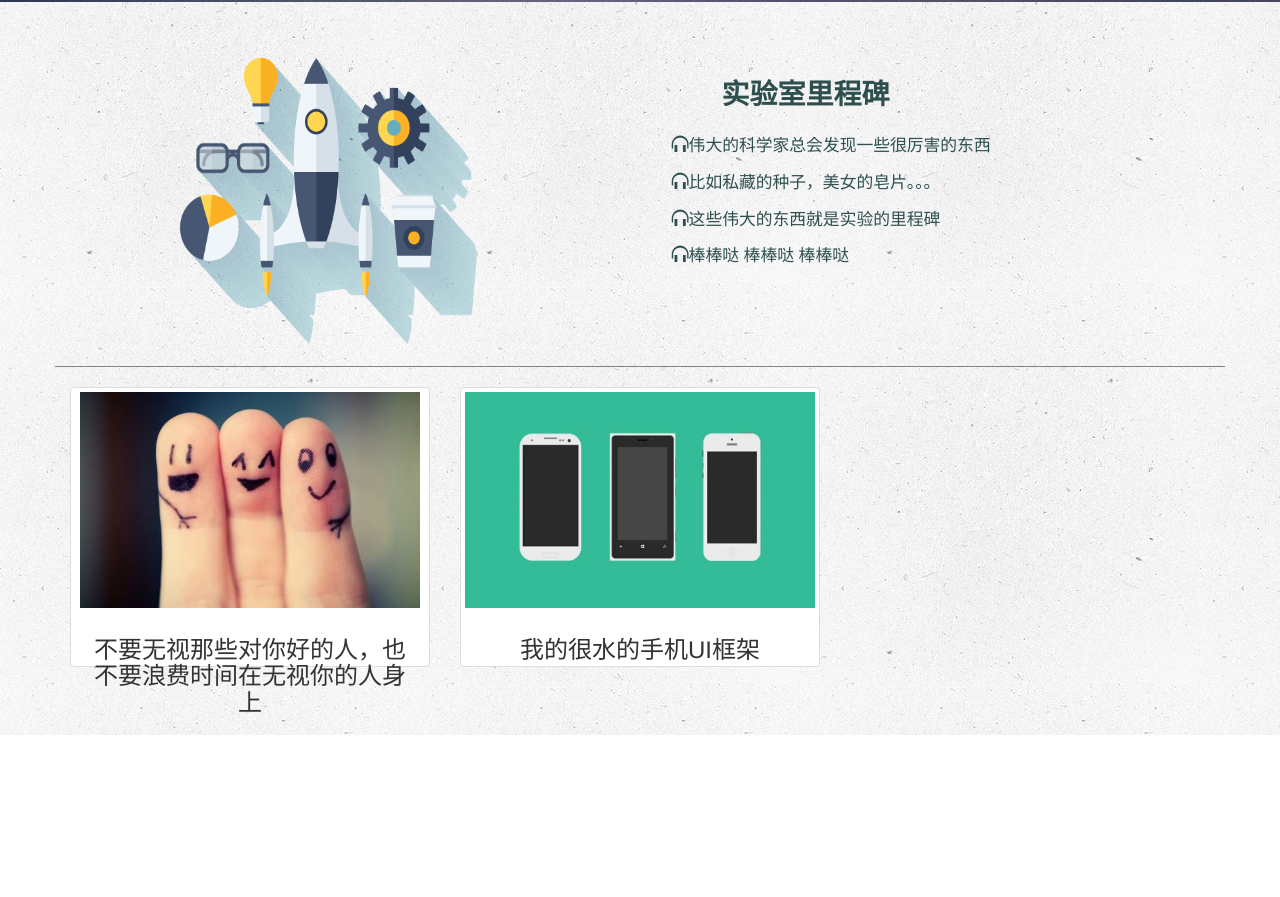
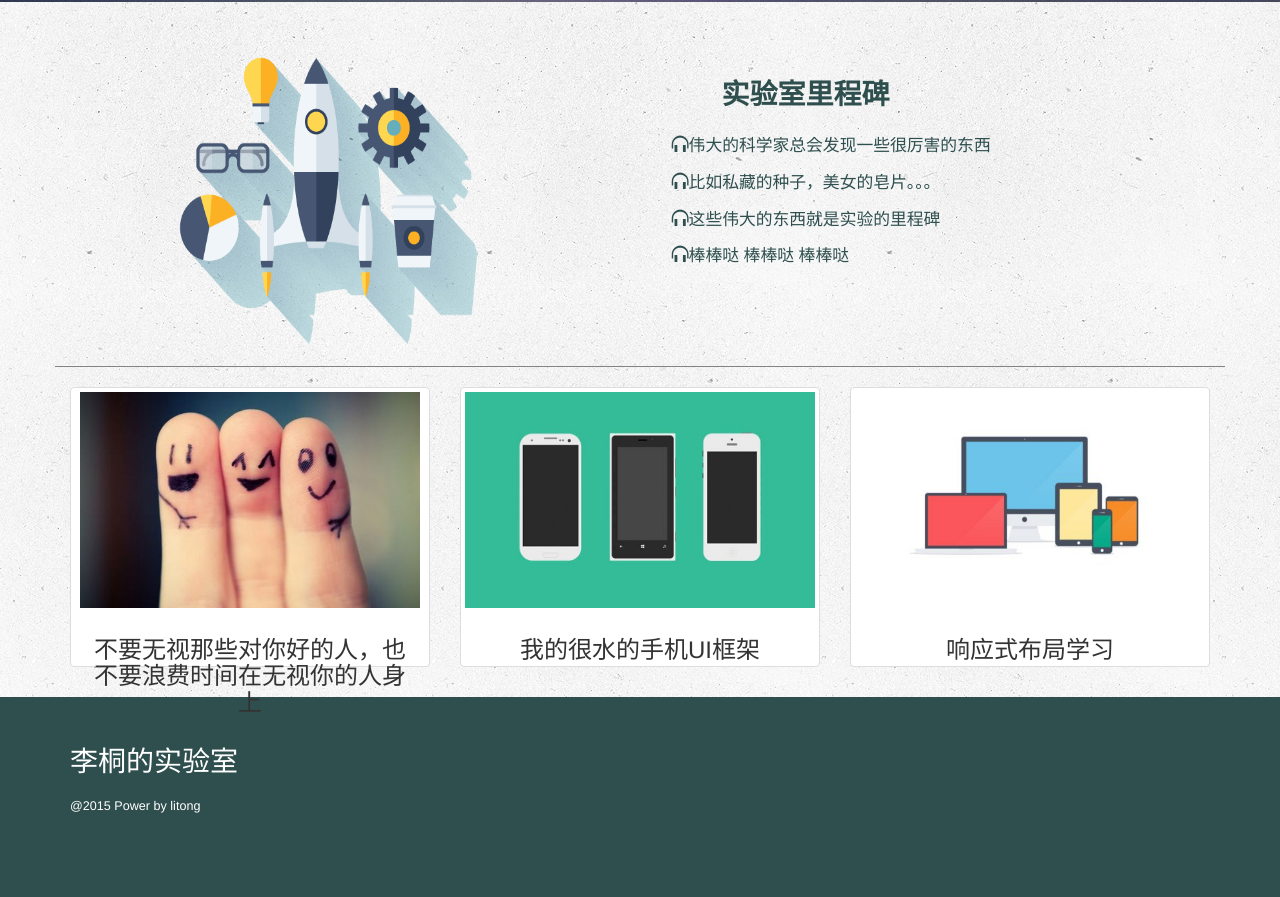
Before and after one commit to iamllitog/iamllitog.github.com, a website with bundled scripts: page index.html in a window 1280 px wide. Shown: the part 518-1415 px from the top of the page. Before the commit the page ends 1253 px from the top, so only its background shows below. Built offline with nearby package versions, Linux system fonts and the light colour scheme.

Commit message:
开始底部栏

```diff
--- /dev/null
+++ b/css/scss/footPart.scss
@@ -0,0 +1,21 @@
+$color1 : #1c1c1c;
+$color2 : #2F4F4F;
+
+$footerHeight:200px;
+.my-footer{
+	color: white;
+	margin-top: 10px;
+	background-color: $color2;
+	height: $footerHeight;
+	div.title{
+		h2{
+			height: 100%;
+			font-size:2em;
+			padding-top: 30px
+		}
+		p{
+			padding-top: 10px;
+			font-size:0.9em;
+		}
+	}
+}
--- a/css/scss/index.scss
+++ b/css/scss/index.scss
@@ -120,11 +120,16 @@ div.milestoneTitle{
 
 //里程碑内容区域
 $milestoneItemHeight : 280px;
+$milestoneItemSMHeight : 250px;
 div.milestoneContent{
 	div.thumbnail{
 		height: $milestoneItemHeight;
 		img{
 			height: 80%;
+		}
+		//中型屏幕调整高度
+		@media screen and (min-width: $screen-md) and (max-width:$screen-lg){
+			height: $milestoneItemSMHeight;
 		}
 	}
 	>div{
--- a/index.html
+++ b/index.html
@@ -39,7 +39,7 @@
 
     <div class="row milestoneContent">
 
-      <div class="col-sm-4">
+      <div class="col-sm-6 col-md-4">
         <div class="thumbnail">
           <img src="img/article/articleThumbnail_1.jpg" alt="不要无视那些对你好的人，也不要浪费时间在无视你的人身上">
           <div class="caption">
@@ -48,7 +48,7 @@
         </div>
       </div>
 
-      <div class="col-sm-4">
+      <div class="col-sm-6 col-md-4">
         <div class="thumbnail">
           <img src="img/article/articleThumbnail_2.jpg" alt="我的很水的手机UI框架">
           <div class="caption">
@@ -56,10 +56,20 @@
           </div>
         </div>
       </div>
+
+      <div class="col-sm-6 col-md-4">
+        <div class="thumbnail">
+          <img src="img/article/articleThumbnail_3.jpg" alt="响应式布局学习">
+          <div class="caption">
+            <h3>响应式布局学习</h3>
+          </div>
+        </div>
+      </div>
     </div>
 
   </div>
 
+  <div ms-include-src="'./viewpart/footPart.html'"  data-include-replace="true"></div>
 
   <script type="text/javascript" src='framework/avalon/avalon.min.js'></script>
   <!-- TODO开发环境需要更换 -->
--- /dev/null
+++ b/viewpart/footPart.html
@@ -0,0 +1,14 @@
+<link rel="stylesheet" type="text/css" href="../css/css/footPart.css">
+<footer class="my-footer">
+        <div class="container">
+            <div class="row">
+            		<div class="col-md-4 title">
+            			<h2>李桐的实验室</h2>
+            			<p>@2015 Power by litong</p>
+            		</div>
+            		<div class="col-md-8">
+
+            		</div>
+            </div>
+        </div>
+</footer>
--- a/viewpart/headPart.html
+++ b/viewpart/headPart.html
@@ -15,6 +15,7 @@
                     <li id='head_homeBt'><a href="#">Home</a></li>
                     <li id='head_lifeBt'><a href="#">生活</a></li>
                     <li id='head_learnBt'><a href="#">学习</a></li>
+                    <li id='head_libraryBt'><a href="#">图书室</a></li>
                     <li id='head_aboutmeBt'><a href="#">关于我</a></li>
                 </ul>
             </div>
```
Also changed, not shown: css/css/footPart.css (added), css/css/index.css.
